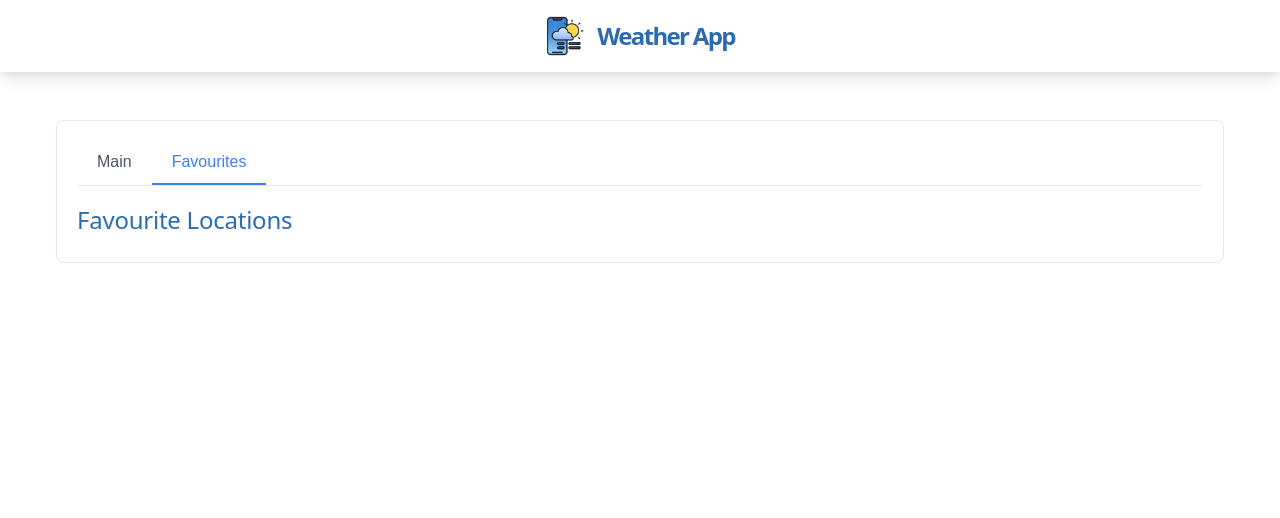
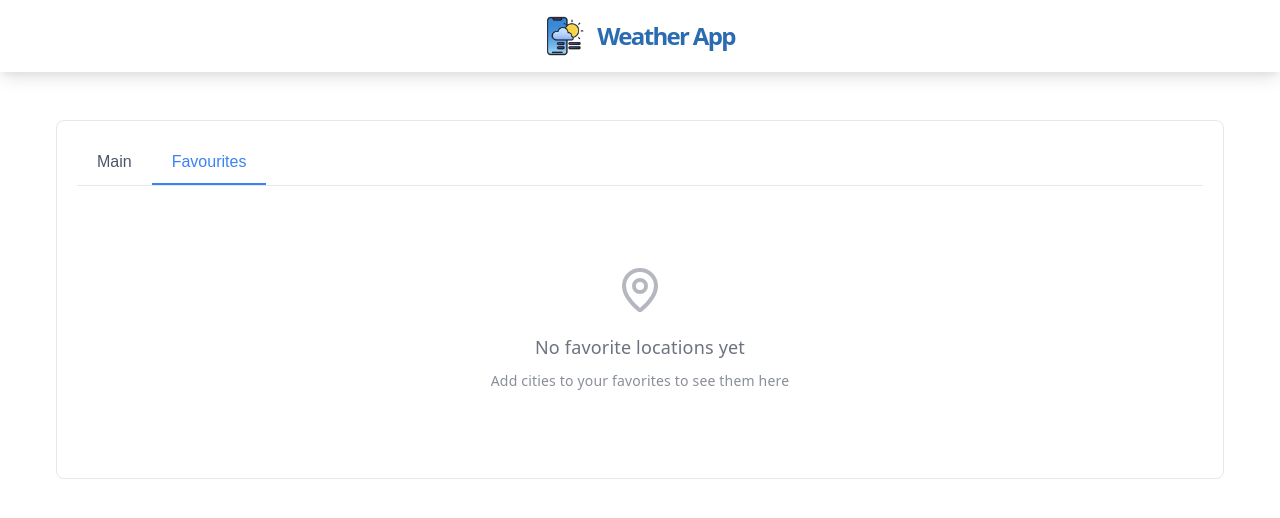
Before and after one commit to insanetim/weather-app, a Vue app: page / in a window 1280 px wide. Both pictures are taken after a click on the button "Favourites". Shown: the top 518 px of the page. Built offline with nearby package versions, Linux system fonts and the light colour scheme.

Commit message:
add favorites functionality

```diff
--- a/package.json
+++ b/package.json
@@ -12,6 +12,7 @@
     "axios": "^1.13.6",
     "flag-icons": "^7.5.0",
     "lucide-vue-next": "^1.0.0",
+    "nanoid": "^5.1.7",
     "pinia": "^3.0.4",
     "vue": "^3.5.30"
   },
--- a/src/components/Dashboard.vue
+++ b/src/components/Dashboard.vue
@@ -1,6 +1,6 @@
 <script setup lang="ts">
 import { ref } from "vue"
-import FavouritesContent from "./FavouritesContent.vue"
+import FavouritesContent from "./FavoritesContent.vue"
 import MainContent from "./MainContent.vue"
 import Tabs from "./UI/Tabs.vue"
 
--- /dev/null
+++ b/src/components/FavoritesContent.vue
@@ -0,0 +1,166 @@
+<script setup lang="ts">
+import { MapPin } from "lucide-vue-next"
+import { computed } from "vue"
+import { useFavoritesStore } from "../stores/favorites"
+import WeatherBlock from "./WeatherBlock.vue"
+
+const favoritesStore = useFavoritesStore()
+
+const hasFavorites = computed(() => favoritesStore.favorites.length > 0)
+</script>
+
+<template>
+  <div class="favorites-content">
+    <div
+      v-if="!hasFavorites"
+      class="empty-state"
+    >
+      <MapPin class="empty-icon" />
+      <p>No favorite locations yet</p>
+      <p class="empty-subtitle">
+        Add cities to your favorites to see them here
+      </p>
+    </div>
+
+    <div
+      v-else
+      class="weather-blocks"
+    >
+      <TransitionGroup
+        name="weather-block"
+        tag="div"
+      >
+        <WeatherBlock
+          v-for="favorite in favoritesStore.favorites"
+          :key="favorite.id"
+          :block-id="favorite.id"
+          :initial-city="favorite"
+          :removable="false"
+          :with-search="false"
+        />
+      </TransitionGroup>
+    </div>
+
+    <div
+      v-if="hasFavorites"
+      class="favorites-footer"
+    >
+      <p class="footer-text">
+        You can add up to {{ favoritesStore.MAX_FAVORITES }} favorite locations
+        across all weather blocks.
+      </p>
+    </div>
+  </div>
+</template>
+
+<style scoped>
+.favorites-content {
+  display: flex;
+  flex-direction: column;
+  gap: 24px;
+}
+
+.favorites-header {
+  display: flex;
+  justify-content: space-between;
+  align-items: center;
+  padding-bottom: 16px;
+  border-bottom: 1px solid var(--border);
+}
+
+.favorites-header h2 {
+  margin: 0;
+  color: var(--text);
+}
+
+.favorites-count {
+  display: flex;
+  align-items: center;
+  gap: 8px;
+  color: var(--text-secondary);
+  font-size: 14px;
+}
+
+.star-icon {
+  width: 16px;
+  height: 16px;
+  color: var(--primary);
+}
+
+.empty-state {
+  display: flex;
+  flex-direction: column;
+  align-items: center;
+  justify-content: center;
+  padding: 60px 20px;
+  text-align: center;
+  color: var(--text-secondary);
+}
+
+.empty-icon {
+  width: 48px;
+  height: 48px;
+  margin-bottom: 16px;
+  opacity: 0.5;
+}
+
+.empty-state p {
+  margin: 4px 0;
+}
+
+.empty-subtitle {
+  font-size: 14px;
+  opacity: 0.8;
+}
+
+.weather-blocks {
+  display: flex;
+  flex-direction: column;
+}
+
+.weather-blocks > div {
+  display: flex;
+  flex-direction: column;
+  gap: 16px;
+}
+
+/* Transition animations */
+.weather-block-enter-active,
+.weather-block-leave-active {
+  transition: all 0.3s ease;
+}
+
+.weather-block-enter-from {
+  opacity: 0;
+  transform: translateY(-20px);
+}
+
+.weather-block-leave-to {
+  opacity: 0;
+  transform: translateX(20px);
+}
+
+.weather-block-move {
+  transition: transform 0.3s ease;
+}
+
+.favorites-footer {
+  padding-top: 16px;
+  border-top: 1px solid var(--border);
+}
+
+.footer-text {
+  margin: 0;
+  font-size: 14px;
+  color: var(--text-secondary);
+  text-align: center;
+}
+
+@media (max-width: 768px) {
+  .favorites-header {
+    flex-direction: column;
+    align-items: flex-start;
+    gap: 8px;
+  }
+}
+</style>
--- a/src/components/FavouritesContent.vue
+++ /dev/null
@@ -1,7 +0,0 @@
-<script setup lang="ts"></script>
-
-<template>
-  <div>
-    <h2>Favourite Locations</h2>
-  </div>
-</template>
--- a/src/components/MainContent.vue
+++ b/src/components/MainContent.vue
@@ -1,22 +1,23 @@
 <script setup lang="ts">
 import { Plus } from "lucide-vue-next"
+import { nanoid } from "nanoid"
 import { ref } from "vue"
 import Button from "./UI/Button.vue"
 import Modal from "./UI/Modal.vue"
 import WeatherBlock from "./WeatherBlock.vue"
 
-const weatherBlocks = ref([Date.now()])
+const weatherBlocks = ref([nanoid(5)])
 const maxBlocks = 5
 const showDeleteModal = ref(false)
-const blockToDelete = ref<number | null>(null)
+const blockToDelete = ref<string | null>(null)
 
 const addWeatherBlock = () => {
   if (weatherBlocks.value.length < maxBlocks) {
-    weatherBlocks.value.push(Date.now())
+    weatherBlocks.value.push(nanoid(5))
   }
 }
 
-const confirmDelete = (id: number) => {
+const confirmDelete = (id: string) => {
   blockToDelete.value = id
   showDeleteModal.value = true
 }
@@ -51,6 +52,7 @@ const canAddMore = () => {
         <WeatherBlock
           v-for="block in weatherBlocks"
           :key="block"
+          :block-id="block"
           :removable="weatherBlocks.length > 1"
           @remove="confirmDelete(block)"
         />
--- a/src/components/WeatherBlock.vue
+++ b/src/components/WeatherBlock.vue
@@ -11,29 +11,37 @@ import {
   getCurrentWeather,
   getForecast,
 } from "../services/api"
+import { useFavoritesStore } from "../stores/favorites"
 import SearchCityInput from "./SearchCityInput.vue"
 import Button from "./UI/Button.vue"
+import Modal from "./UI/Modal.vue"
 import WeatherCard from "./WeatherCard.vue"
 import WeatherChart from "./WeatherChart.vue"
 
 interface Props {
   removable?: boolean
   withSearch?: boolean
+  blockId?: string
+  initialCity?: CoordinatesResponse
 }
 
-withDefaults(defineProps<Props>(), {
+const props = withDefaults(defineProps<Props>(), {
   removable: true,
   withSearch: true,
+  blockId: "",
+  initialCity: undefined,
 })
 
 const emit = defineEmits<{
   remove: []
-  addToFavorites: []
 }>()
 
 const query = ref("")
 const city = ref<CoordinatesResponse | null>(null)
 const dropdownItems = ref<CoordinatesResponse[]>([])
+
+const favoritesStore = useFavoritesStore()
+const showLimitModal = ref(false)
 
 const handleSearchChange = (value: string) => {
   query.value = value
@@ -181,14 +189,34 @@ watch(
   { immediate: true }
 )
 
-onMounted(async () => {
-  if (!city.value) return
+const handleToggleFavorite = () => {
+  if (city.value && props.blockId) {
+    // Check if adding would exceed limit
+    if (
+      !favoritesStore.isFavorite(props.blockId) &&
+      favoritesStore.favorites.length >= favoritesStore.MAX_FAVORITES
+    ) {
+      showLimitModal.value = true
+      return
+    }
 
-  if (activeView.value === "current") {
-    await loadCurrentWeather()
-  } else {
-    await loadForecast()
+    favoritesStore.toggleFavorite(city.value, props.blockId)
   }
+}
+
+const closeLimitModal = () => {
+  showLimitModal.value = false
+}
+
+onMounted(() => {
+  // Initialize with favorite city if provided
+  if (props.initialCity) {
+    city.value = props.initialCity
+  }
+})
+
+const isCurrentCityFavorite = computed(() => {
+  return props.blockId ? favoritesStore.isFavorite(props.blockId) : false
 })
 </script>
 
@@ -203,12 +231,17 @@ onMounted(async () => {
       />
       <div class="action-buttons">
         <Button
-          @click="emit('addToFavorites')"
+          @click="handleToggleFavorite"
           variant="outlined"
           color="primary"
-          title="Add to favorites"
+          :title="
+            isCurrentCityFavorite ? 'Remove from favorites' : 'Add to favorites'
+          "
         >
-          <Star class="action-icon" />
+          <Star
+            class="action-icon"
+            :class="{ filled: isCurrentCityFavorite }"
+          />
         </Button>
         <Button
           v-if="removable"
@@ -251,6 +284,21 @@ onMounted(async () => {
     </div>
 
     <WeatherChart />
+
+    <!-- Favorites Limit Modal -->
+    <Modal
+      :open="showLimitModal"
+      title="Favorites Limit Reached"
+      :on-cancel="closeLimitModal"
+      cancel-text="Close"
+      @close="closeLimitModal"
+    >
+      <p>
+        You have reached the maximum limit of
+        {{ favoritesStore.MAX_FAVORITES }} favorite cities. Remove some existing
+        favorites to add new ones.
+      </p>
+    </Modal>
   </div>
 </template>
 
@@ -274,6 +322,10 @@ onMounted(async () => {
 .action-icon {
   width: 20px;
   height: 20px;
+}
+
+.action-icon.filled {
+  fill: currentColor;
 }
 
 .placeholder-text {
--- a/src/interfaces/index.ts
+++ b/src/interfaces/index.ts
@@ -99,3 +99,7 @@ export type ForecastResponse = {
   list: ForecastItem[]
   city: CityDetails
 }
+
+export type FavoriteCity = CoordinatesResponse & {
+  id: string
+}
--- /dev/null
+++ b/src/stores/favorites.ts
@@ -0,0 +1,81 @@
+import { defineStore } from "pinia"
+import { ref } from "vue"
+import type { FavoriteCity } from "../interfaces"
+import { localStorageService } from "../services/localStorage"
+
+export const useFavoritesStore = defineStore("useFavoritesStore", () => {
+  const STORAGE_KEY = "weather-app-favorites"
+  const MAX_FAVORITES = 5
+  const favorites = ref<FavoriteCity[]>([])
+
+  const loadFavorites = () => {
+    const savedFavorites =
+      localStorageService.getItem<FavoriteCity[]>(STORAGE_KEY) || []
+    favorites.value = savedFavorites
+  }
+
+  const saveFavorites = () => {
+    localStorageService.setItem(STORAGE_KEY, favorites.value)
+  }
+
+  const addFavorite = (city: Omit<FavoriteCity, "id">, id?: string) => {
+    if (!id) {
+      return
+    }
+
+    // Check if limit would be exceeded
+    if (favorites.value.length >= MAX_FAVORITES) {
+      return
+    }
+
+    // Check if favorite with this id already exists
+    const existingIndex = favorites.value.findIndex(fav => fav.id === id)
+
+    if (existingIndex > -1) {
+      return
+    }
+
+    const favoriteCity: FavoriteCity = {
+      ...city,
+      id,
+    }
+
+    favorites.value.unshift(favoriteCity)
+    saveFavorites()
+  }
+
+  const removeFavorite = (id: string) => {
+    const index = favorites.value.findIndex(fav => fav.id === id)
+    if (index > -1) {
+      favorites.value.splice(index, 1)
+      saveFavorites()
+    }
+  }
+
+  const isFavorite = (id?: string) => {
+    if (!id) return false
+    return favorites.value.some(fav => fav.id === id)
+  }
+
+  const toggleFavorite = (city: Omit<FavoriteCity, "id">, id?: string) => {
+    if (isFavorite(id)) {
+      const existing = favorites.value.find(fav => fav.id === id)
+      if (existing) {
+        removeFavorite(existing.id)
+      }
+    } else {
+      addFavorite(city, id)
+    }
+  }
+
+  loadFavorites()
+
+  return {
+    favorites,
+    addFavorite,
+    removeFavorite,
+    isFavorite,
+    toggleFavorite,
+    MAX_FAVORITES,
+  }
+})
--- a/src/style.css
+++ b/src/style.css
@@ -107,5 +107,5 @@ p {
   min-height: 100vh;
   display: flex;
   flex-direction: column;
-  padding-bottom: 40px;
+  padding-bottom: 24px;
 }
```
Also changed, not shown: 1 other file (tests, documents, lock files or other folders).
